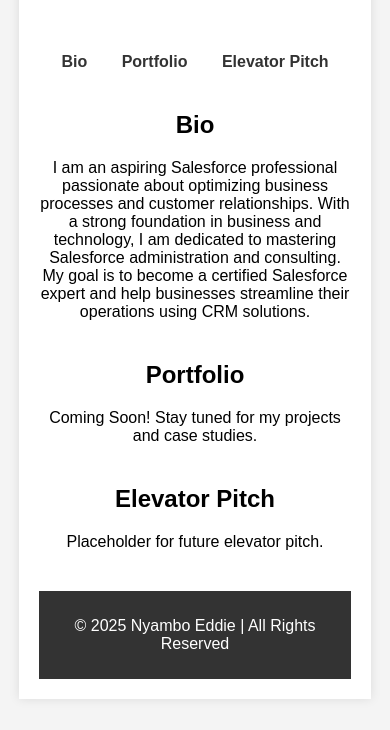
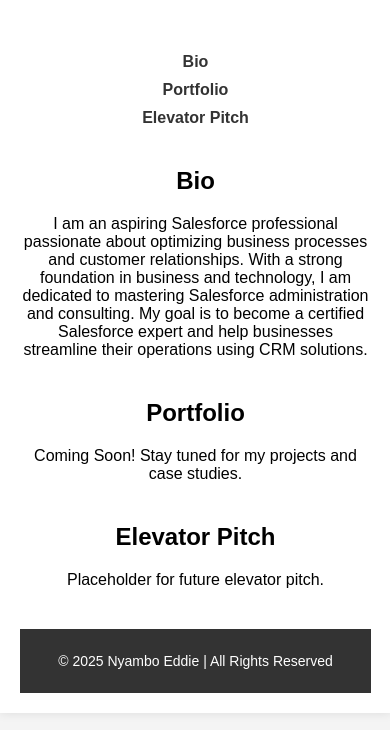
Before and after one commit to Eddien-00/Eddien-web, a plain HTML site: page index.html in a window 390 px wide. Shown: the part 114-844 px from the top of the page. Drawn offline with Linux system fonts and the light colour scheme.

Commit message:
Add files via upload

```diff
--- a/index.html
+++ b/index.html
@@ -2,7 +2,8 @@
 <html lang="en">
 <head>
     <meta charset="UTF-8">
-    <meta name="viewport" content="width=device-width, initial-scale=1.0">
+    <meta name="viewport" content="width=device-width, initial-scale=1.0, maximum-scale=1.0, user-scalable=no">
+    <meta http-equiv="X-UA-Compatible" content="IE=edge">
     <title>Nyambo Eddie - Salesforce Admin</title>
     <style>
         body {
@@ -43,6 +44,21 @@
             background: #333;
             color: white;
         }
+
+        /* Responsive Design */
+        @media screen and (max-width: 768px) {
+            .container {
+                width: 90%;
+            }
+            .nav a {
+                display: block;
+                margin: 10px 0;
+                text-align: center;
+            }
+            .footer p {
+                font-size: 14px;
+            }
+        }
     </style>
 </head>
 <body>
```
